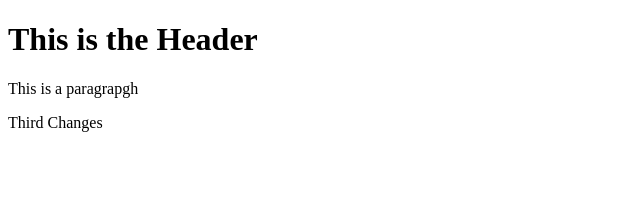
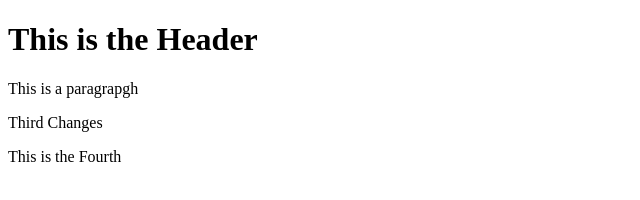
Before and after one commit to Akinkunmi-Akintunde/Git-Test, a website: page index.html in a window 1280 px wide. Shown: the whole page, without its empty margins (0-640 px from the left). Drawn offline with Linux system fonts and the light colour scheme.

Commit message:
fourth commit

```diff
--- a/index.html
+++ b/index.html
@@ -5,6 +5,7 @@
             <h1>This is the Header</h1>
             <p>This is a paragrapgh</p>
             <p>Third Changes</p>
+            <p>This is the Fourth</p>
         </body>
     </head>
 </html>
```
Also changed, not shown: package.json (added, +24 -0 lines), 2 other files.
